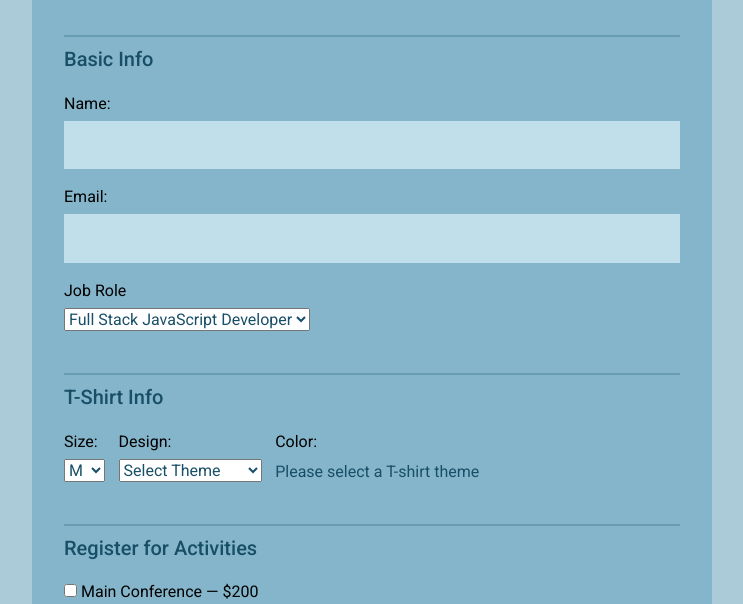
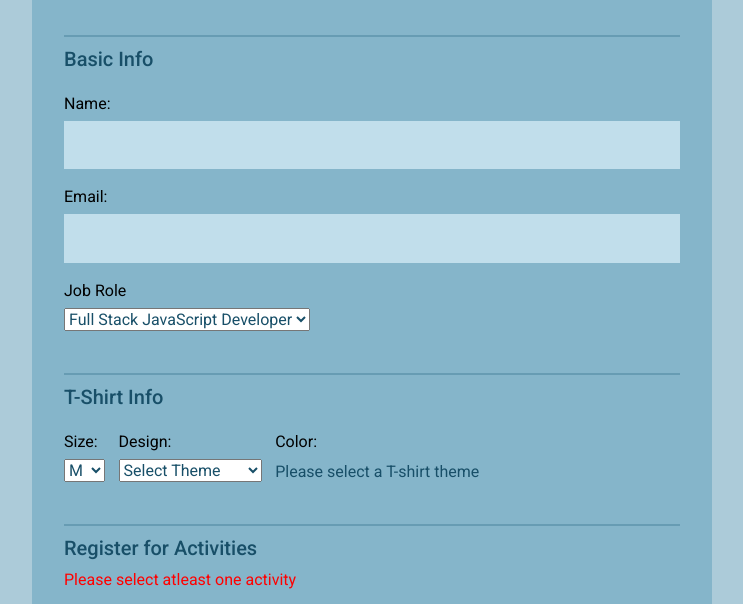
Before and after one commit to ptzencode/interactive-form, a plain HTML site: page index.html in a window 1280 px wide. Shown: the part 183-787 px from the top of the page, without its empty margins (268-1011 px from the left). Drawn offline with nearby package versions, Linux system fonts and the light colour scheme.

Commit message:
checkbox validation

```diff
--- a/css/style.css
+++ b/css/style.css
@@ -38,6 +38,10 @@ p.theme {
 
 p.total {
 	font-size: 1.1em;
+}
+
+.error {
+    color: red;
 }
 
 /* =================================
@@ -84,6 +88,10 @@ label {
 	margin-bottom: .5em;
 }
 
+.activities label:nth-of-type(1) {
+	padding-top: 1em;
+}
+
 input,
 select {
 	margin-bottom: 1.125em;
@@ -107,6 +115,10 @@ input:focus {
 input[type="checkbox"],
 input[type="radio"] {
 	display: inline-block;
+}
+
+.activities legend {
+	margin-bottom: 0.5em;
 }
 
 button {
--- a/js/script.js
+++ b/js/script.js
@@ -31,6 +31,9 @@ $('.activities input[type="checkbox"]').on('change',function () {
     let cost = parseFloat(labelText.match(regexCost)[1]);
     if(clickedCheckbox.is(":checked")){
         totalCost += cost;
+        //once a checkbox is clicked, remove any previous error
+        let $legend = $('.activities').find('legend');
+        $legend.next('.error').remove();
     } else {
         totalCost -= cost;
     }
@@ -110,3 +113,28 @@ $('#title').on('change', function () {
         $('#other-title').hide();
     }
 });
+
+//*******************//
+//   Validation
+//*******************//
+
+//**-Register for activities checkbox validation-**//
+
+function checkboxValidity(fieldset) {
+    let isChecked = fieldset.find('input[type="checkbox"]').is(':checked');
+    //remove previous error
+    let $legend = fieldset.find('legend');
+    $legend.next('.error').remove();
+
+    let $error = $('<span class="error">Please select atleast one activity</span>');
+
+    if(!isChecked) {
+        $error.insertAfter($legend);
+    } else {
+        $legend.next('.error').remove();
+    }
+    return isChecked;
+}
+
+let $fieldset = $('.activities');
+let isChecked = checkboxValidity($fieldset);
```
